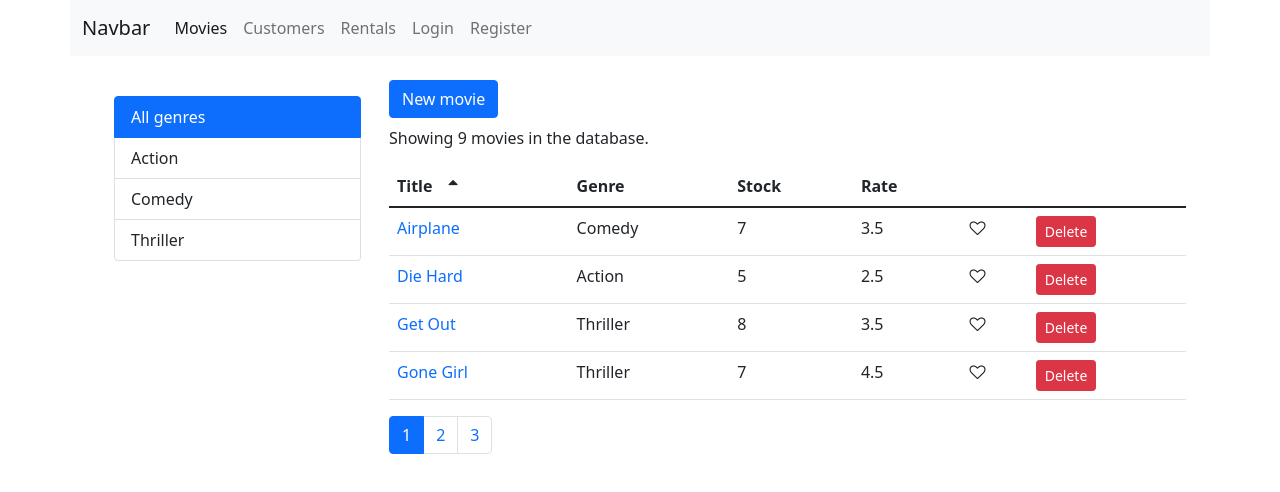
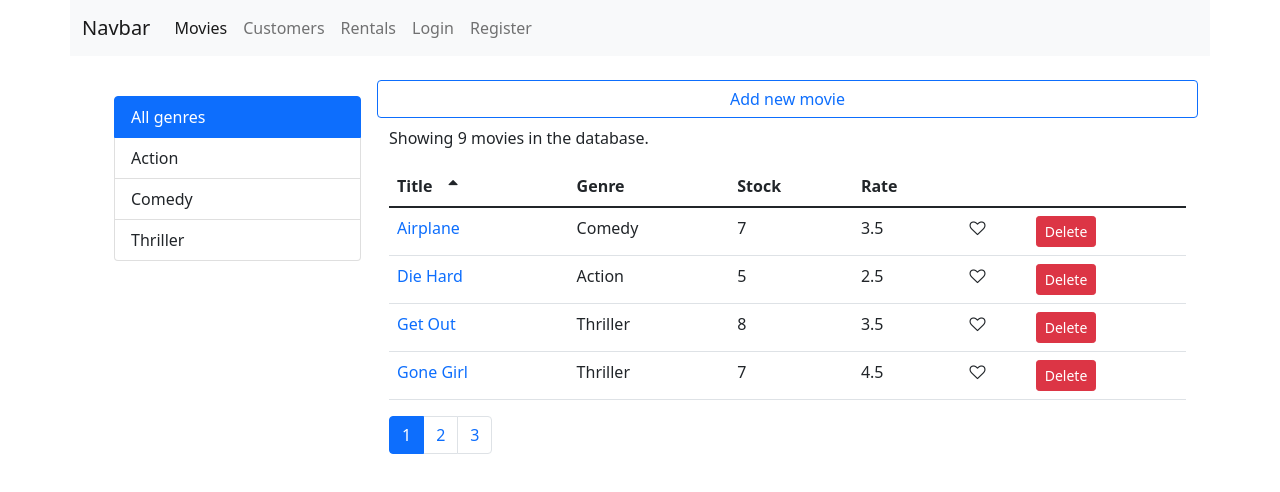
Before and after one commit to Daniyal-Shah/vidly-react, a React (Create React App) app: page /movies in a window 1280 px wide. Shown: the top 492 px of the page. Built offline with nearby package versions, Linux system fonts and the light colour scheme.

Commit message:
change design of add new movie button

```diff
--- a/src/components/movies.jsx
+++ b/src/components/movies.jsx
@@ -85,9 +85,14 @@ class Movies extends Component {
               />
             </div>
             <div className="col ">
-              <NavLink to="/movies/new" className="btn btn-primary mb-2">
-                New movie
-              </NavLink>
+              <div className="row">
+                <NavLink
+                  to="/movies/new"
+                  className="btn btn-outline-primary  mb-2"
+                >
+                  Add new movie
+                </NavLink>
+              </div>
 
               <p>Showing {totalCount} movies in the database.</p>
               <MoviesTable
```
